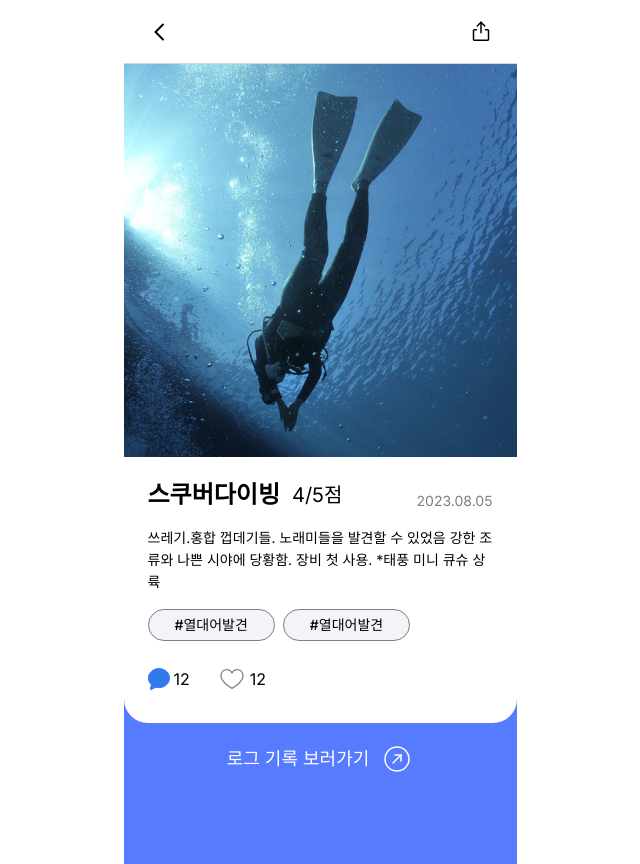
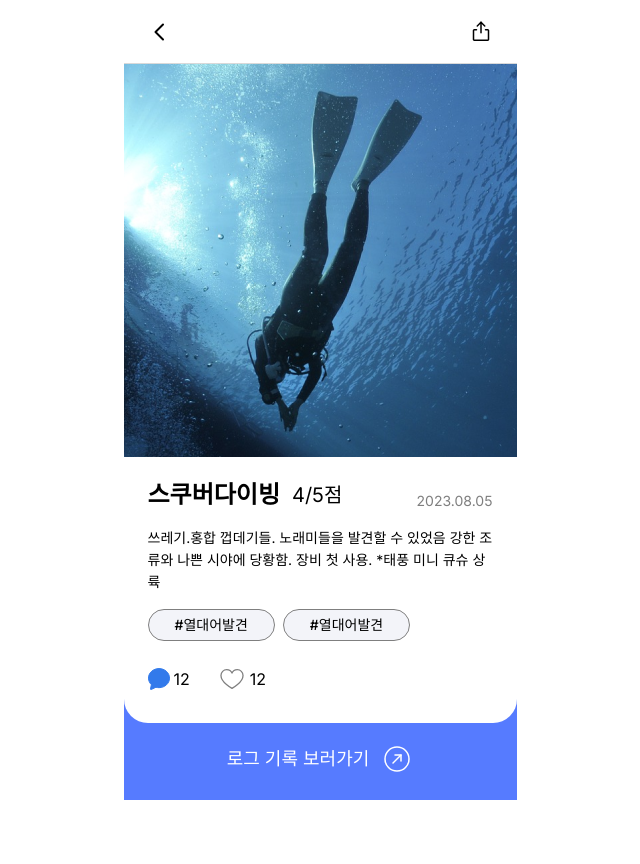
Before and after one commit to hondi-dive/new-fornt, a Next.js app: page /feed/detail/log in a window 1280 px wide. Shown: the whole page, without its empty margins (320-960 px from the left). After the commit the page ends 800 px from the top, so only its background shows below. Built offline with nearby package versions, Linux system fonts and the light colour scheme.

Commit message:
fix: 피드읽기2 페이지 상단 마진 삭제

```diff
--- a/src/app/feed/detail/[id]/layout.tsx
+++ b/src/app/feed/detail/[id]/layout.tsx
@@ -58,7 +58,7 @@ export default function Layout({ children, params }: LayoutProps) {
     alert('서비스 준비중 입니다.');
   };
   return (
-    <div className=" min-h-screen bg-[#567BFF]">
+    <div className=" bg-[#567BFF]">
       <HeaderLayout
         title={spot.title}
         nextComponent={
@@ -67,7 +67,7 @@ export default function Layout({ children, params }: LayoutProps) {
           </button>
         }
       >
-        <div className="h-screen w-full">{children}</div>
+        <div className=" w-full">{children}</div>
       </HeaderLayout>
     </div>
   );
--- a/src/app/feed/detail/log/[id]/page.tsx
+++ b/src/app/feed/detail/log/[id]/page.tsx
@@ -7,7 +7,7 @@ import HeaderLayout from '@/layouts/HeaderLayout';
 export default function FeedDetailLog() {
   return (
     <HeaderLayout title="로그 기록">
-      <div className=" px-6 py-[22px] mt-16">
+      <div className=" px-6 py-[22px]">
         <div className="flex justify-start">
           <IdBadge id="Cherisher_y" />
         </div>
--- a/src/layouts/HeaderLayout.tsx
+++ b/src/layouts/HeaderLayout.tsx
@@ -21,7 +21,7 @@ export default function HeaderLayout({
   children,
 }: PropsWithChildren<Props>) {
   return (
-    <div>
+    <div className="min-h-screen">
       <Header
         title={title}
         backComponent={!!backComponent ? backComponent : <Header.Back path={backPath} />}
@@ -35,7 +35,7 @@ export default function HeaderLayout({
           ) : undefined
         }
       />
-      <div className="min-h-screen pt-16">{children}</div>
+      <div className="pt-16">{children}</div>
     </div>
   );
 }
```
